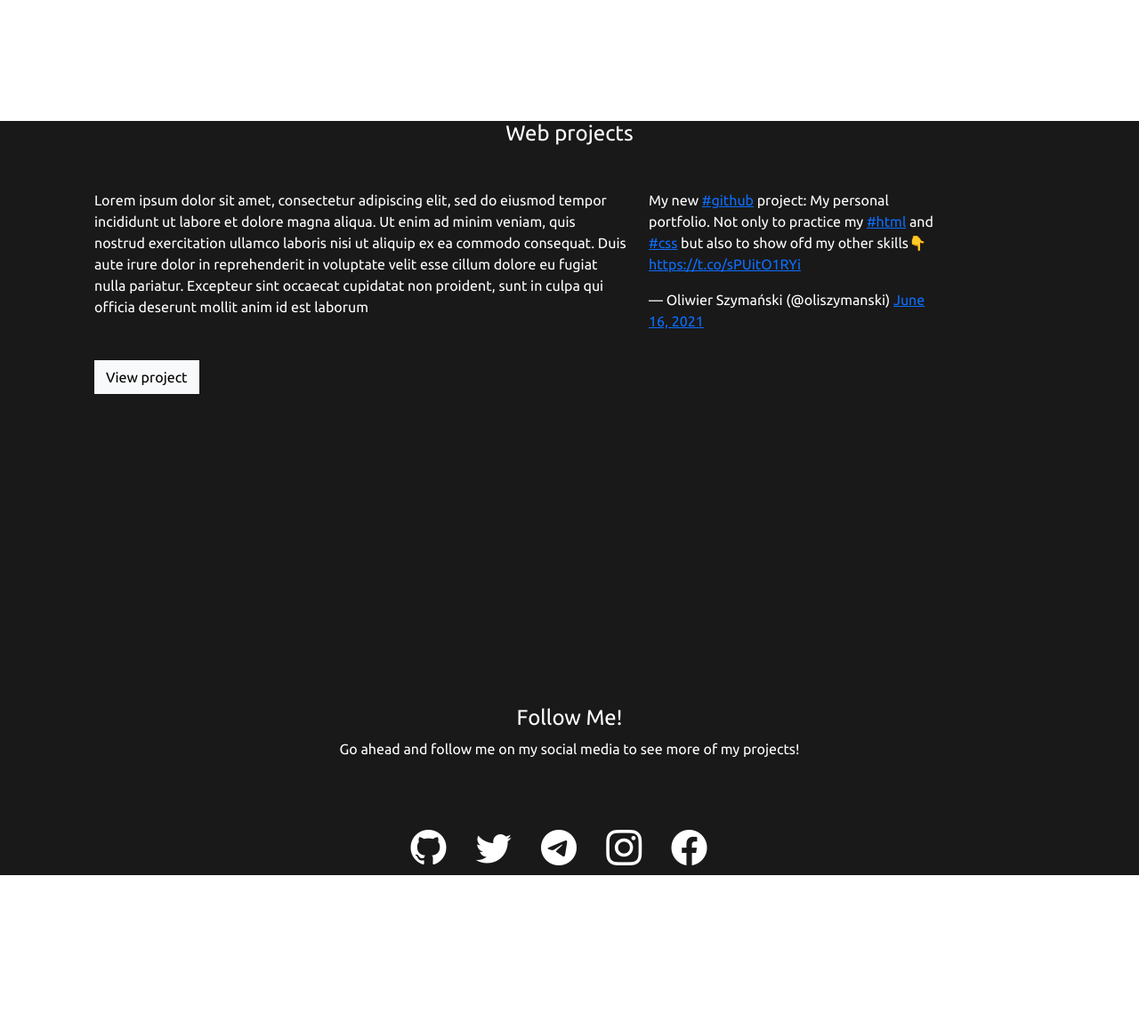
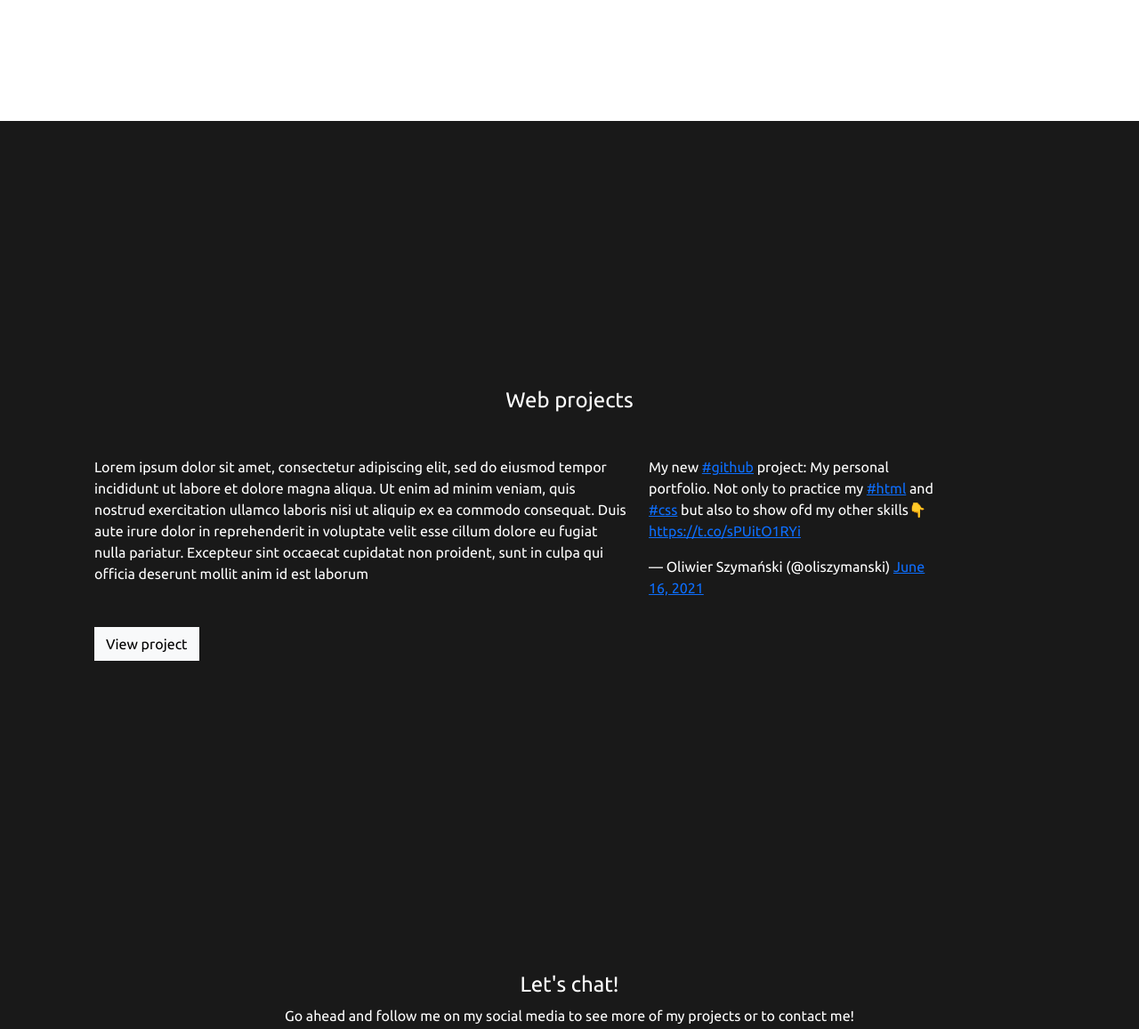
Before and after one commit to oliszymanski/Personal-portfolio, a plain HTML site: page src/index.html in a window 1280 px wide. Shown: the part 1240-2397 px from the top of the page at 89% size. Before the commit the page ends 2224 px from the top, so only its background shows below. Drawn offline with nearby package versions, Linux system fonts and the light colour scheme.

Commit message:
correct style and margins

```diff
--- a/src/index.html
+++ b/src/index.html
@@ -122,8 +122,8 @@
         </div>
         <div class="social-media mt-5" id="social-media">
             <center>
-                <h4 class="title">Follow Me!</h4>
-                <p class="">Go ahead and follow me on my social media to see more of my projects!</p>
+                <h4 class="title">Let's chat!</h4>
+                <p class="">Go ahead and follow me on my social media to see more of my projects or to contact me!</p>
             </center>
             <div class="media-icons">
                 <center>
--- a/src/style.css
+++ b/src/style.css
@@ -82,6 +82,11 @@ html body{
 }
 
 
+#web-projects .title{
+    padding-top: 300px;
+}
+
+
 .container-max .social-media{
     margin-top: 350px !important;
 }
```
